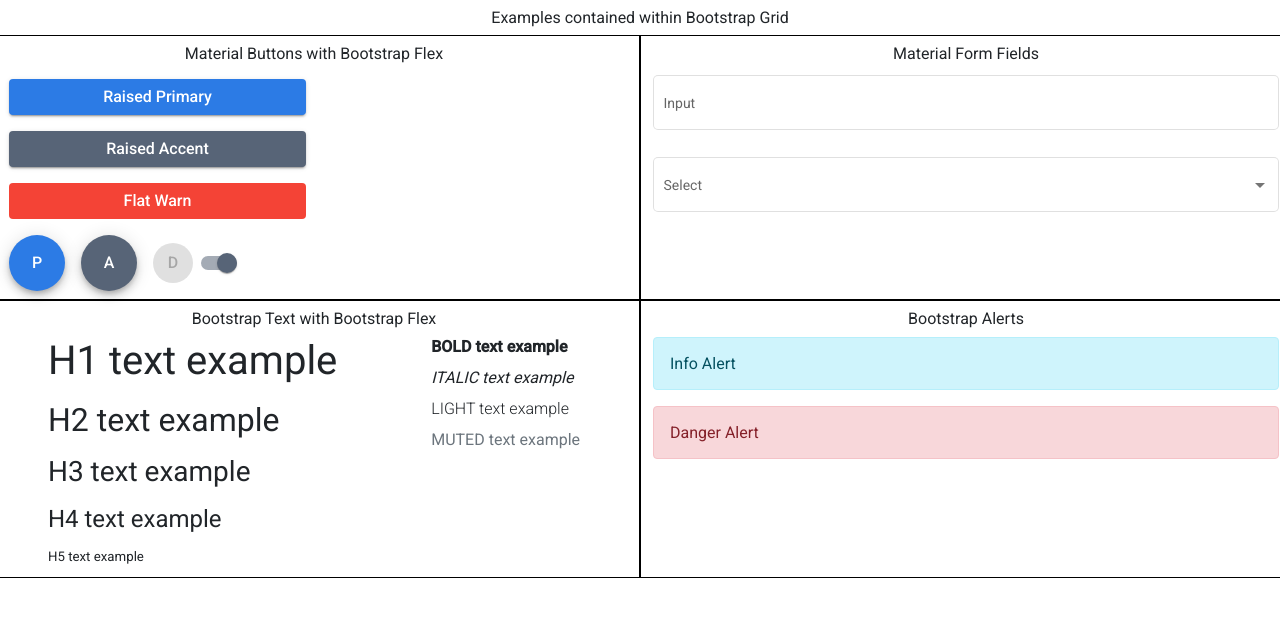
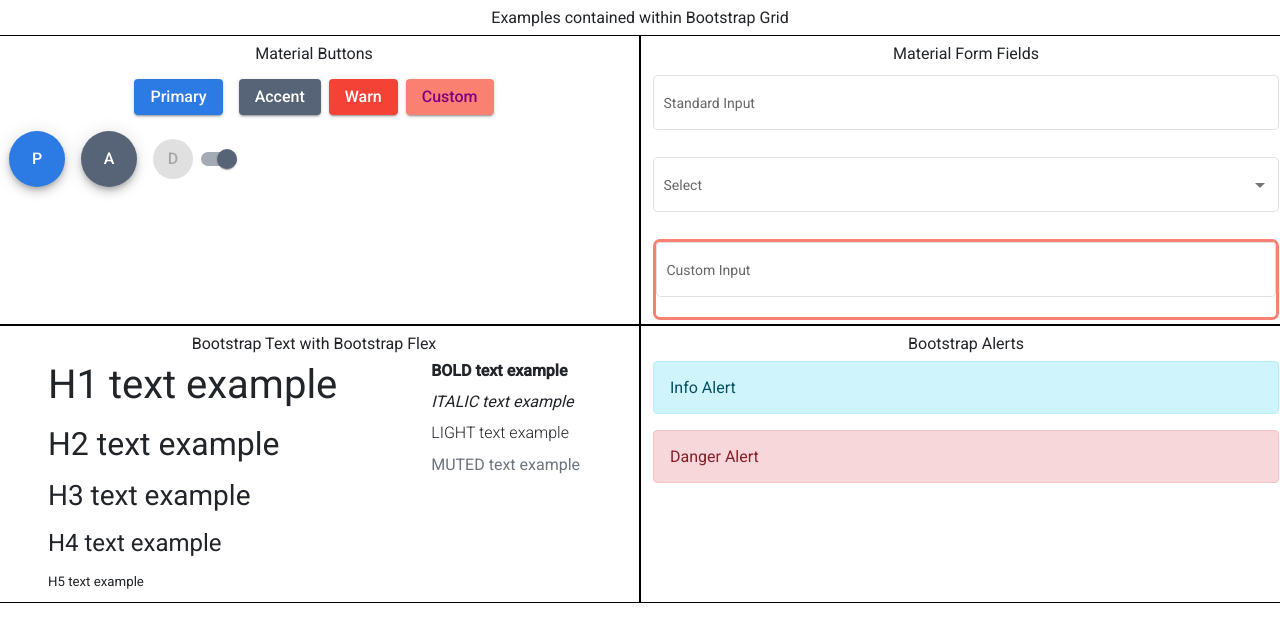
Before and after one commit to keeganosler/bootstrap-material-starter, an Angular app: page / in a window 1280 px wide. Shown: the top 642 px of the page. Built offline with nearby package versions, Linux system fonts and the light colour scheme.

Commit message:
add custom component files

```diff
--- a/src/app/app.component.html
+++ b/src/app/app.component.html
@@ -2,15 +2,12 @@
 <div class="container">
   <div class="row">
     <div class="col" style="border: 1px solid black">
-      <p class="mt-2 mb-2 text-center">Material Buttons with Bootstrap Flex</p>
-      <div class="w-50 d-flex flex-column">
-        <button mat-raised-button color="primary" class="m-2">
-          Raised Primary
-        </button>
-        <button mat-raised-button color="accent" class="m-2">
-          Raised Accent
-        </button>
-        <button mat-flat-button color="warn" class="m-2">Flat Warn</button>
+      <p class="mt-2 mb-2 text-center">Material Buttons</p>
+      <div class="text-center">
+        <button mat-raised-button color="primary" class="m-2">Primary</button>
+        <button mat-raised-button color="accent" class="m-2">Accent</button>
+        <button mat-raised-button color="warn">Warn</button>
+        <button mat-raised-button class="custom-button m-2">Custom</button>
         <div class="d-flex align-items-center">
           <button mat-fab color="primary" class="m-2">P</button>
           <button mat-fab color="accent" class="m-2">A</button>
@@ -22,7 +19,7 @@
     <div class="col d-flex flex-column" style="border: 1px solid black">
       <p class="mt-2 mb-2 text-center">Material Form Fields</p>
       <mat-form-field appearance="outline">
-        <mat-label>Input</mat-label>
+        <mat-label>Standard Input</mat-label>
         <input matInput />
       </mat-form-field>
       <mat-form-field appearance="outline">
@@ -31,6 +28,10 @@
           <mat-option value="one">First option</mat-option>
           <mat-option value="two">Second option</mat-option>
         </mat-select>
+      </mat-form-field>
+      <mat-form-field class="custom-form" appearance="outline">
+        <mat-label>Custom Input</mat-label>
+        <input matInput />
       </mat-form-field>
     </div>
   </div>
--- /dev/null
+++ b/src/scss/_button.scss
@@ -0,0 +1,7 @@
+@import "custom-bootstrap-variables";
+
+.custom-button {
+  background-color: $custom-example-background-color !important;
+  text-align: end !important;
+  color: $custom-example-text-color !important;
+}
--- /dev/null
+++ b/src/scss/_form.scss
@@ -0,0 +1,9 @@
+@import "custom-bootstrap-variables";
+
+.custom-form {
+  .mat-form-field-wrapper {
+    border: 3px solid $custom-example-background-color;
+    border-radius: 7px;
+    display: block;
+  }
+}
--- a/src/scss/custom-bootstrap-variables.scss
+++ b/src/scss/custom-bootstrap-variables.scss
@@ -3,6 +3,8 @@
 
 $font-weight-bold: 900;
 $text-muted: $gray-600;
+$custom-example-background-color: salmon;
+$custom-example-text-color: purple;
 
 $font-size-base: 1rem; // Assumes the browser default, typically `16px`
 $small-font-size: 80%;
--- a/src/scss/styles.scss
+++ b/src/scss/styles.scss
@@ -17,6 +17,10 @@
 // MATERIAL CUSTOMIZATION
 @import "custom-material-theme";
 
+// CUSTOM THEME FILES
+@import "_button";
+@import "_form";
+
 html,
 body {
   height: 100%;
```
